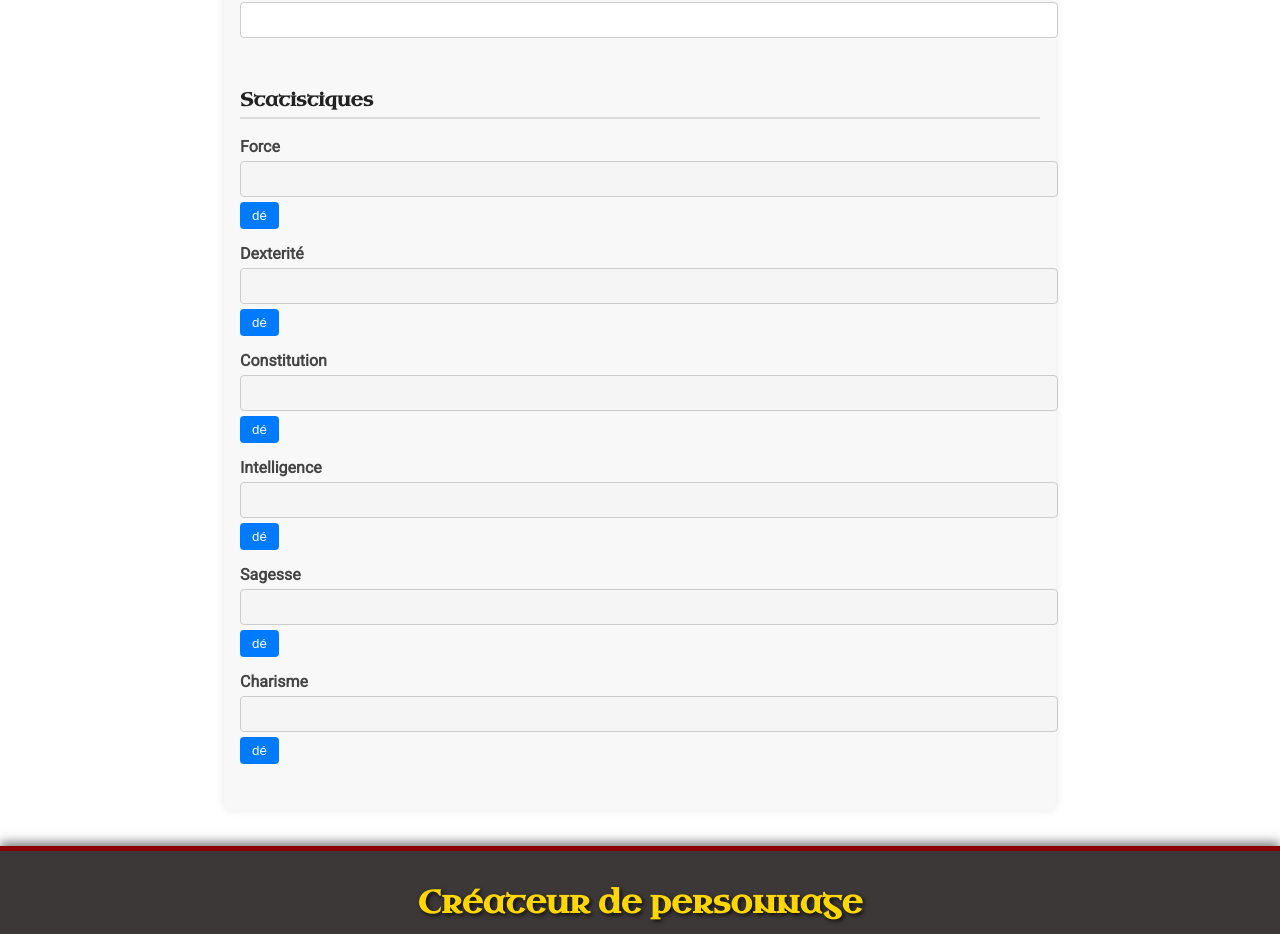
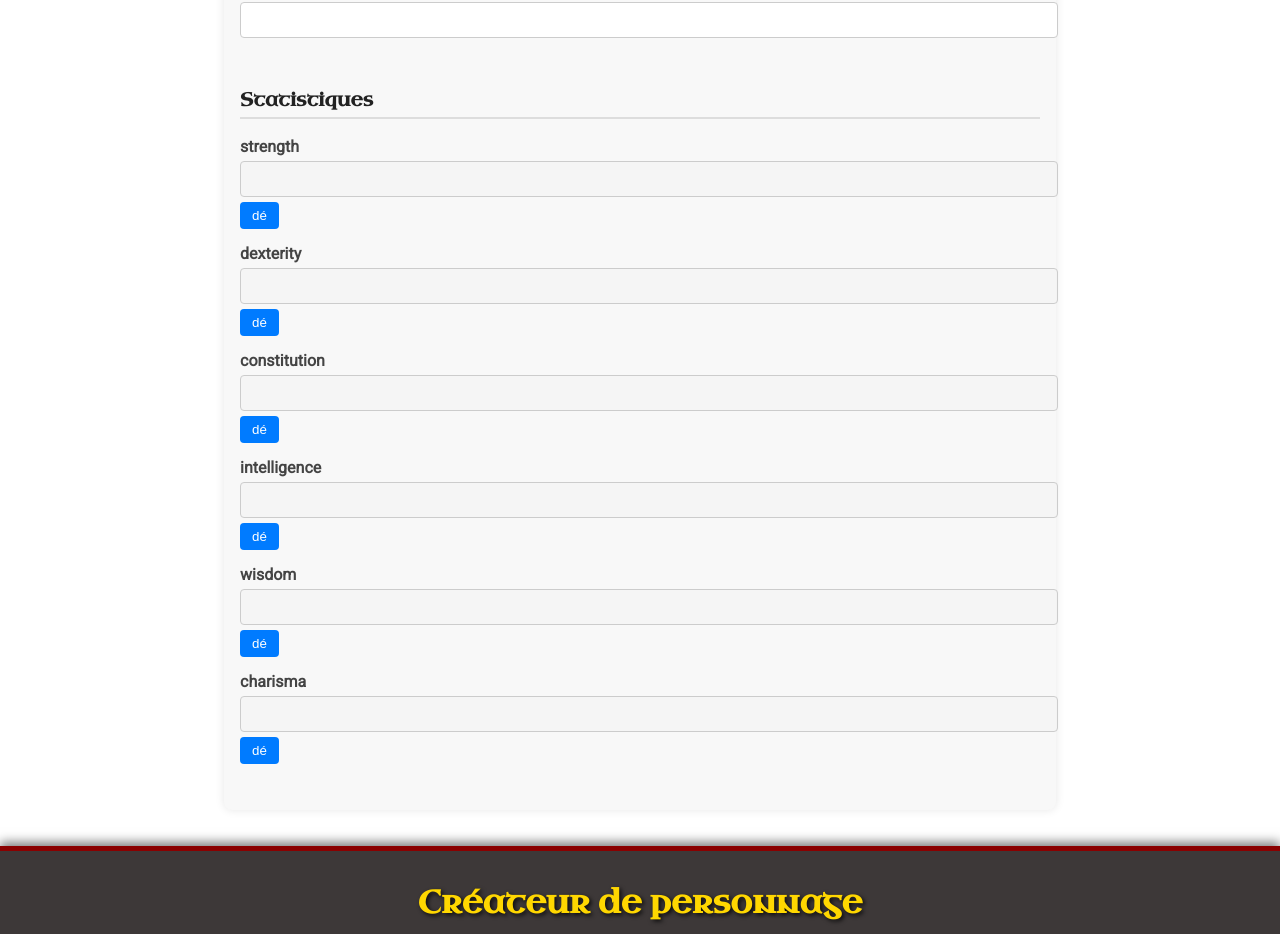
Before and after one commit to sebastien-malo-jean/H25-41F_Library_Frontend, a React (Vite) app: page /characters/create in a window 1280 px wide. Shown: the part 1339-2273 px from the top of the page. Built offline with nearby package versions, Linux system fonts and the light colour scheme.

Commit message:
renommer les statistiques de personnage en anglais dans le fichier characterStats.js

```diff
--- a/src/assets/data/characterStats.js
+++ b/src/assets/data/characterStats.js
@@ -1,10 +1,10 @@
 const characterStatistics = [
-  "Force",
-  "Dexterité",
-  "Constitution",
-  "Intelligence",
-  "Sagesse",
-  "Charisme",
+  "strength",
+  "dexterity",
+  "constitution",
+  "intelligence",
+  "wisdom",
+  "charisma",
 ];
 
 export default characterStatistics;
```
